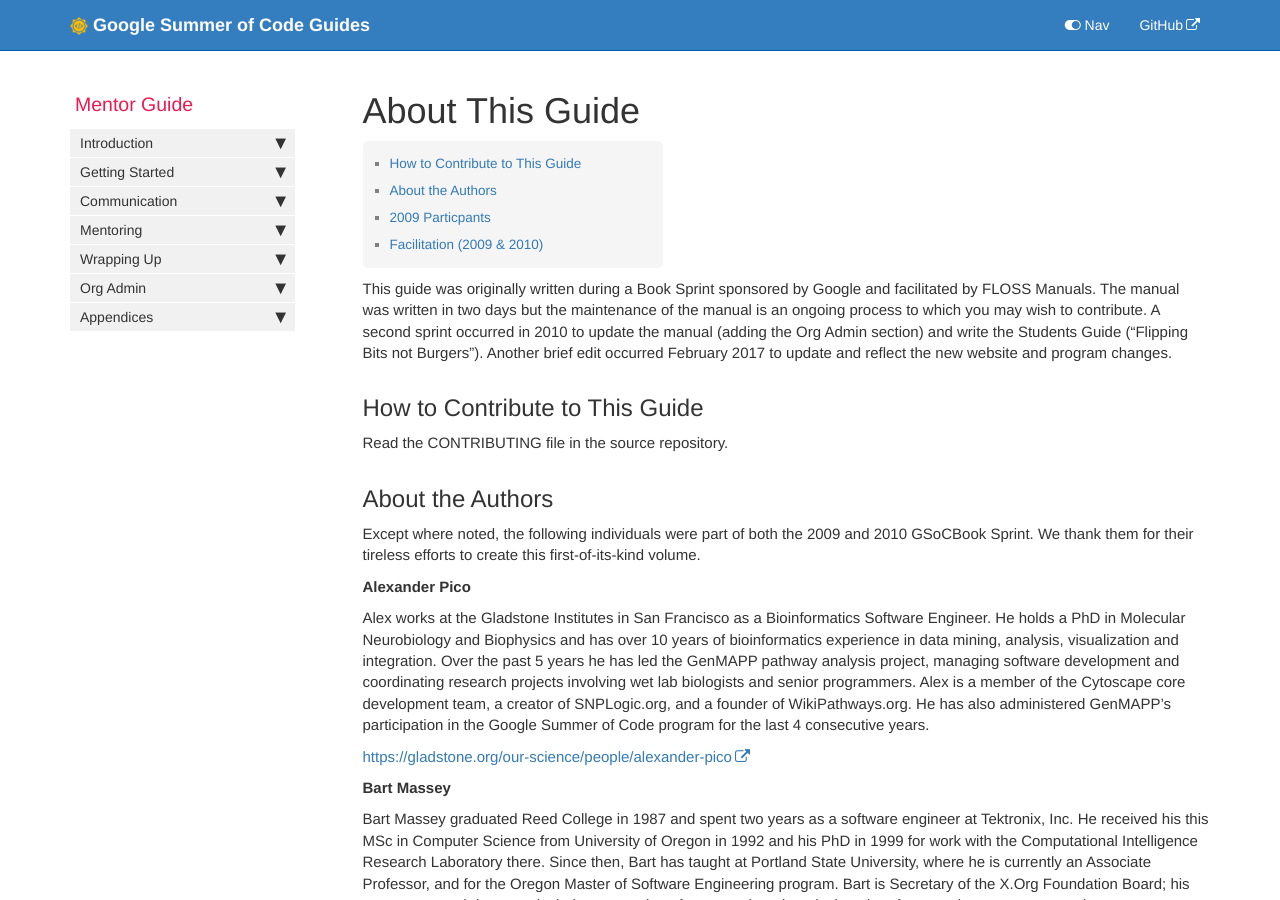
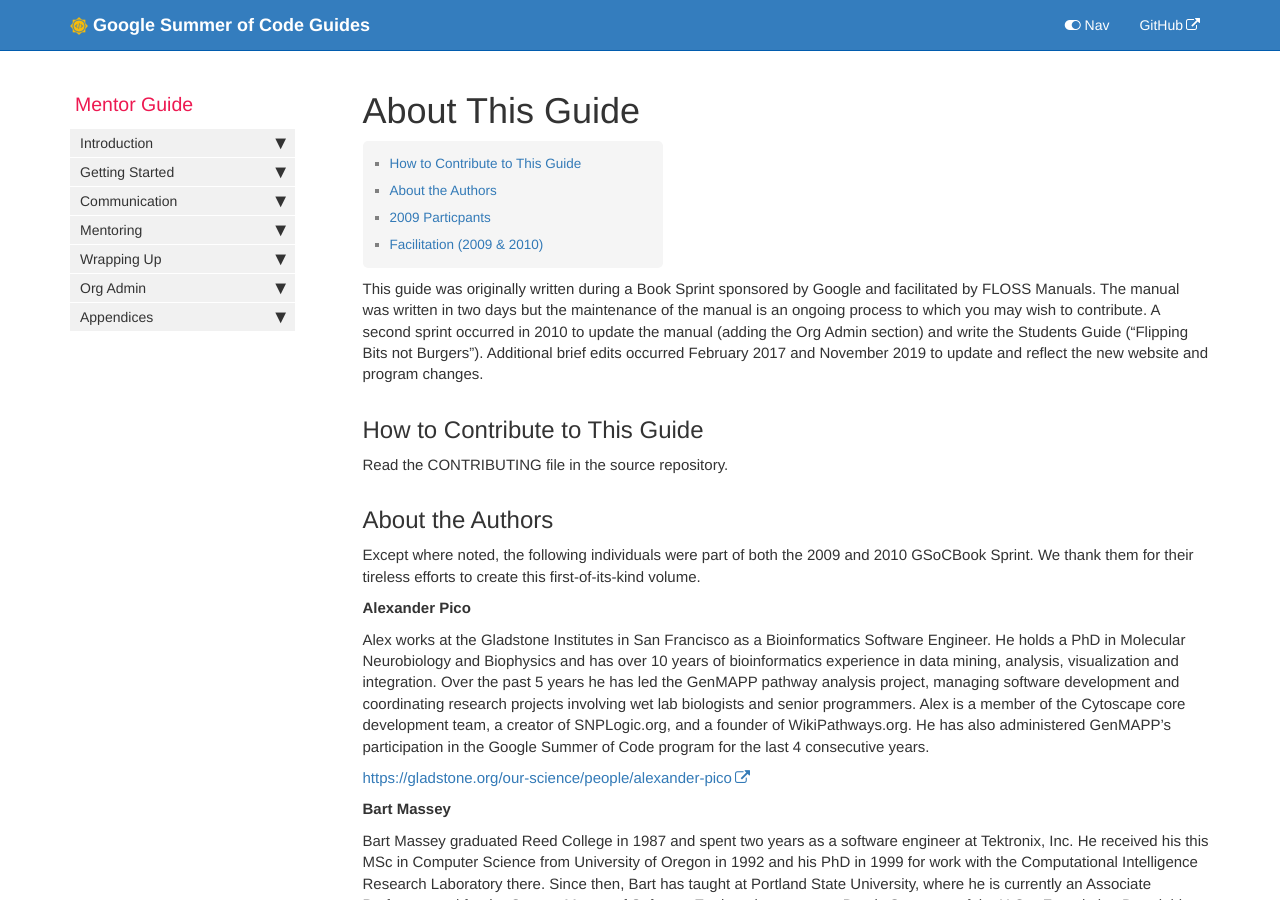
Before and after one commit to google/gsocguides, a Jekyll site: the page built from pages/mentor/25-about_this_manual.md, in a window 1280 px wide and 900 px high. Built offline with Jekyll 4.4.1, drawn with Linux system fonts in a browser that asks for light colours.

Commit message:
date update

```diff
--- a/pages/mentor/25-about_this_manual.md
+++ b/pages/mentor/25-about_this_manual.md
@@ -11,7 +11,7 @@ facilitated by FLOSS Manuals. The manual was written in two days but the
 maintenance of the manual is an ongoing process to which you may wish to
 contribute. A second sprint occurred in 2010 to update the manual (adding the
 Org Admin section) and write the Students Guide ("Flipping Bits not
-Burgers"). Another brief edit occurred February 2017 to update and reflect the
+Burgers"). Additional brief edits occurred February 2017 and November 2019 to update and reflect the
 new website and program changes.
 
 
```
